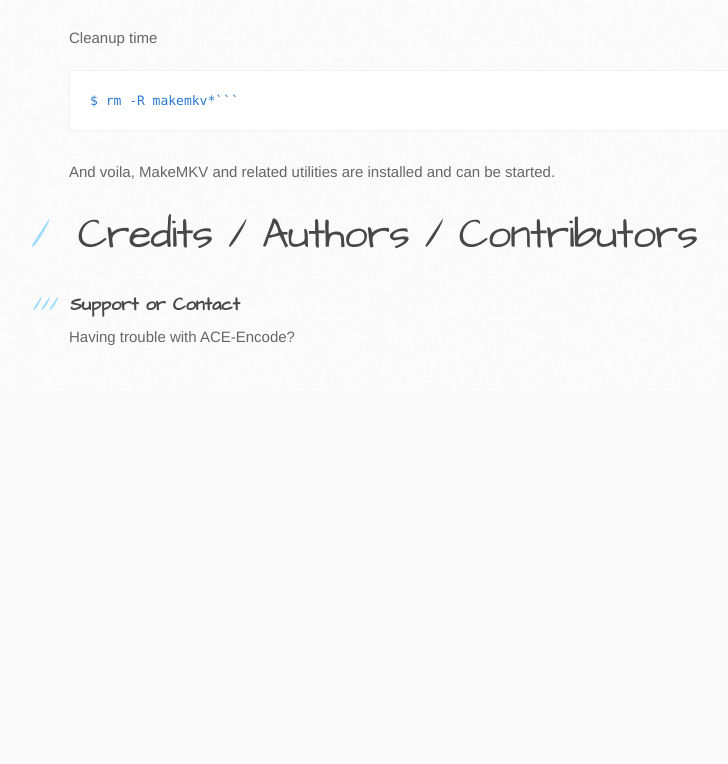
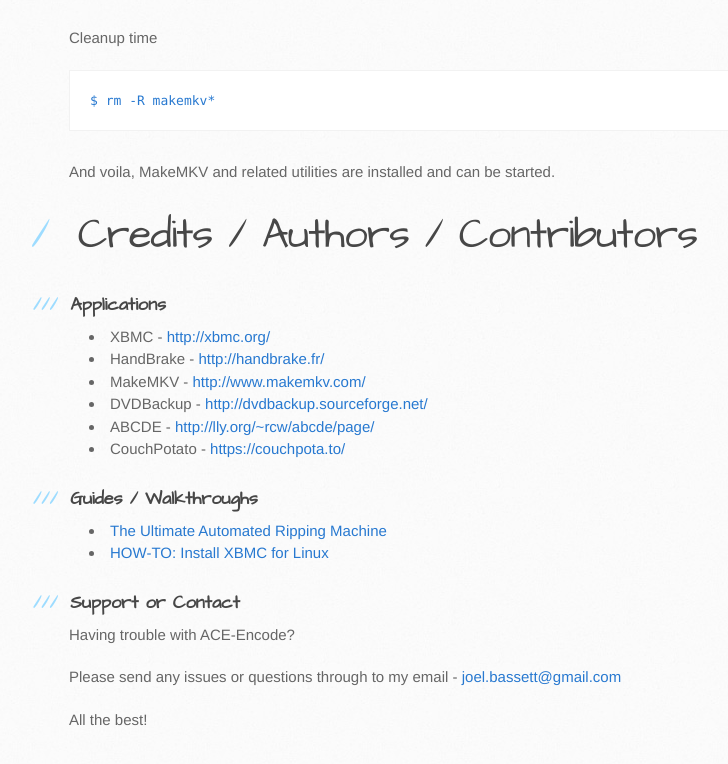
Before and after one commit to joelbassett/ace-encode, a plain HTML site: page index.html in a window 1280 px wide. Shown: the part 8039-8803 px from the top of the page, without its empty margins (101-829 px from the left). Before the commit the page ends 8430 px from the top, so only its background shows below. Drawn offline with Linux system fonts and the light colour scheme.

````diff
--- a/index.html
+++ b/index.html
@@ -344,7 +344,7 @@
 
 <p>Cleanup time</p>
 
-<pre><code>$ rm -R makemkv*```
+<pre><code>$ rm -R makemkv*
 </code></pre>
 
 <p>And voila, MakeMKV and related utilities are installed and can be started.</p>
@@ -353,9 +353,41 @@
 <a name="credits--authors--contributors" class="anchor" href="#credits--authors--contributors"><span class="octicon octicon-link"></span></a>Credits / Authors / Contributors</h1>
 
 <h3>
+<a name="applications" class="anchor" href="#applications"><span class="octicon octicon-link"></span></a>Applications</h3>
+
+<ul>
+<li>
+<strong>XBMC</strong> - <a href="http://xbmc.org/">http://xbmc.org/</a>
+</li>
+<li>
+<strong>HandBrake</strong> - <a href="http://handbrake.fr/">http://handbrake.fr/</a>
+</li>
+<li>
+<strong>MakeMKV</strong> - <a href="http://www.makemkv.com/">http://www.makemkv.com/</a>
+</li>
+<li>
+<strong>DVDBackup</strong> - <a href="http://dvdbackup.sourceforge.net/">http://dvdbackup.sourceforge.net/</a>
+</li>
+<li>
+<strong>ABCDE</strong> - <a href="http://lly.org/%7Ercw/abcde/page/">http://lly.org/~rcw/abcde/page/</a>
+</li>
+<li>
+<strong>CouchPotato</strong> - <a href="https://couchpota.to/">https://couchpota.to/</a>
+</li>
+</ul><h3>
+<a name="guides--walkthroughs" class="anchor" href="#guides--walkthroughs"><span class="octicon octicon-link"></span></a>Guides / Walkthroughs</h3>
+
+<ul>
+<li><a href="http://pathartl.me/blog/2013/12/01/the-ultimate-automated-ripping-machine/">The Ultimate Automated Ripping Machine</a></li>
+<li><a href="http://wiki.xbmc.org/index.php?title=HOW-TO:Install_XBMC_for_Linux">HOW-TO: Install XBMC for Linux</a></li>
+</ul><h3>
 <a name="support-or-contact" class="anchor" href="#support-or-contact"><span class="octicon octicon-link"></span></a>Support or Contact</h3>
 
 <p>Having trouble with ACE-Encode? </p>
+
+<p>Please send any issues or questions through to my email - <a href="mailto:joel.bassett@gmail.com">joel.bassett@gmail.com</a></p>
+
+<p>All the best!</p>
         </section>
 
         <aside id="sidebar">
````
Also changed, not shown: params.json (+1 -1 lines).
